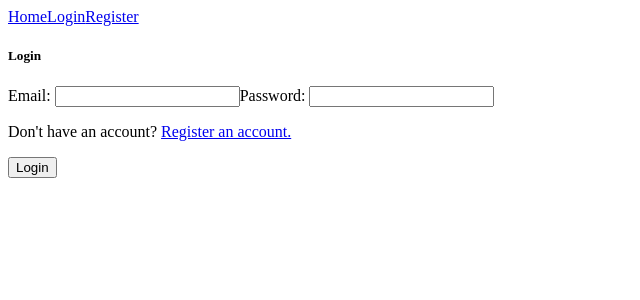
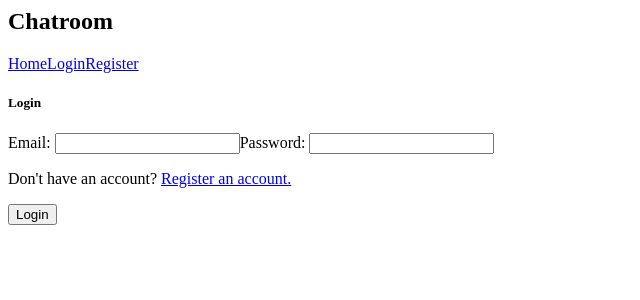
Before and after one commit to mitchgams/chatroom, a React app: page /login in a window 1280 px wide. Shown: the top 300 px of the page, without its empty margins (0-640 px from the left). Built offline with nearby package versions, Linux system fonts and the light colour scheme.

Commit message:
make it better

```diff
--- a/src/client/components/public/Header/index.tsx
+++ b/src/client/components/public/Header/index.tsx
@@ -20,9 +20,12 @@ const Header = (props: AppProps) => {
         }
 
         return (
-                <nav className="navbar navbar-info bg-info mb-3 d-flex justify-content-end shadow rounded">
-                        <Link to={'/'} className="btn btn-secondary ml-1 mr-1 btn-outline-dark shadow">Home</Link>
-                        {!isLoggedIn ? loginRegisterButtons() : profileButton()}
+                <nav className="navbar navbar-info bg-info mb-3 d-flex justify-content-between shadow rounded">
+                        <h2>Chatroom</h2>
+                        <div>
+                                <Link to={'/'} className="btn btn-secondary ml-1 mr-1 btn-outline-dark shadow">Home</Link>
+                                {!isLoggedIn ? loginRegisterButtons() : profileButton()}
+                        </div>
                 </nav>
 	);
 }
```
